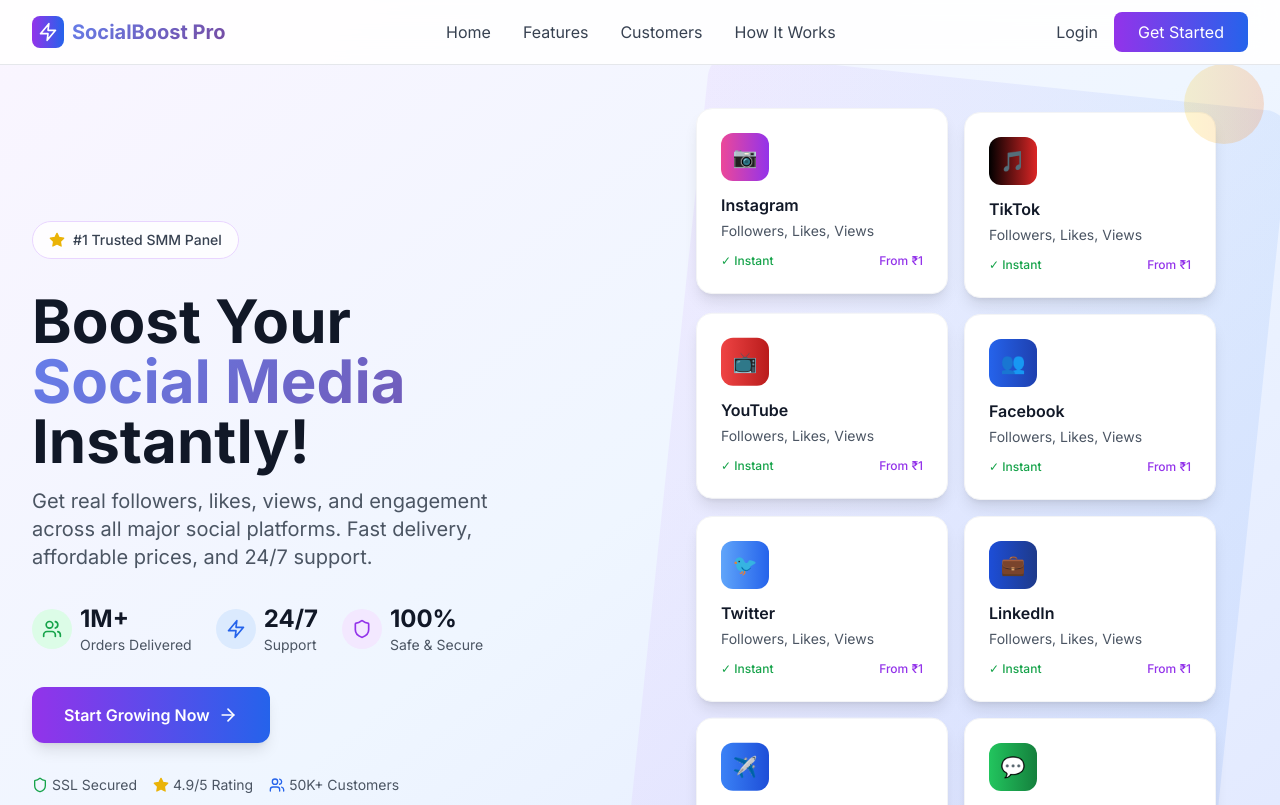
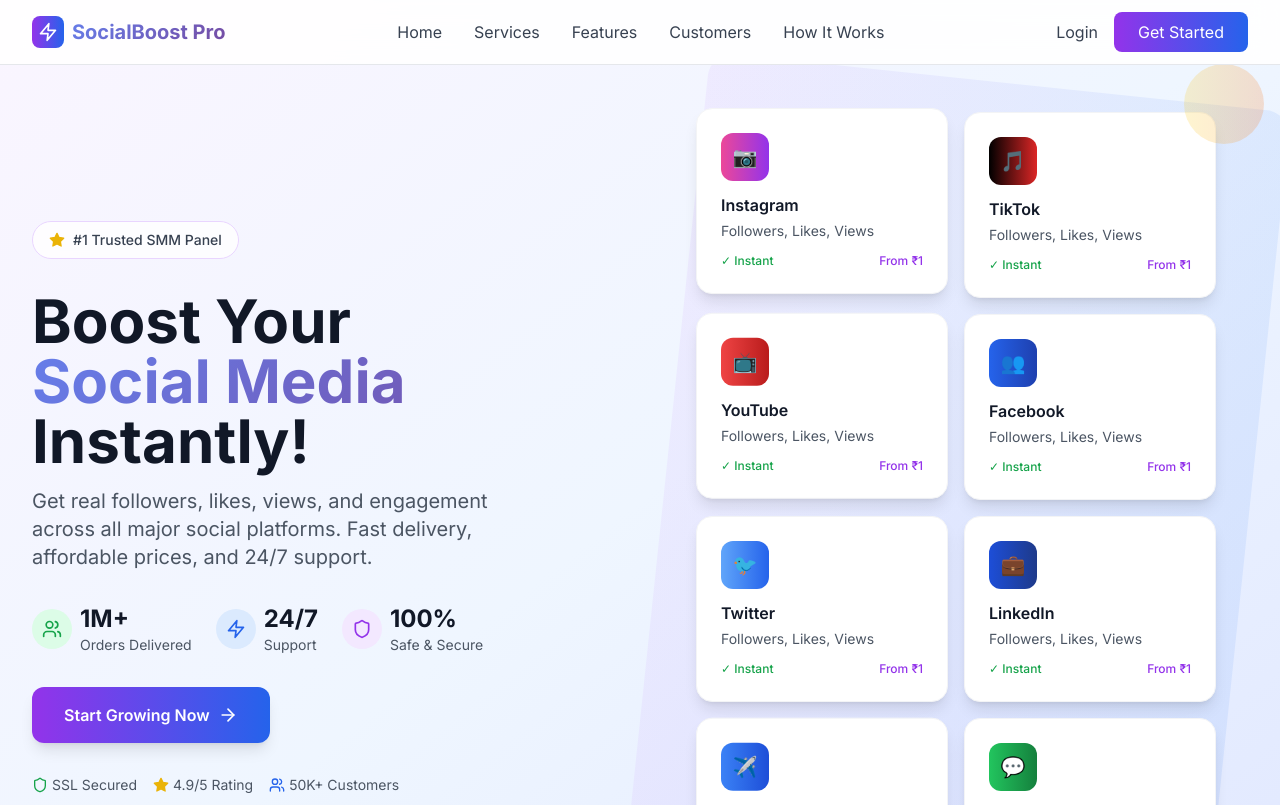
Before and after one commit to shresthpandey2004-jpg/smmnew, a React (Vite) app: page / in a window 1280 px wide. Shown: the top 805 px of the page. Built offline with nearby package versions, Linux system fonts and the light colour scheme.

Commit message:
Navigation updates: Services option is present in header

```diff
--- a/src/components/Header.tsx
+++ b/src/components/Header.tsx
@@ -30,6 +30,7 @@
           {/* Desktop Navigation */}
           <nav className="hidden md:flex items-center space-x-8">
             <Link to="/" className="text-gray-700 hover:text-purple-600 transition-colors">Home</Link>
+            <a href="#services" className="text-gray-700 hover:text-purple-600 transition-colors">Services</a>
             <a href="#features" className="text-gray-700 hover:text-purple-600 transition-colors">Features</a>
             <a href="#testimonials" className="text-gray-700 hover:text-purple-600 transition-colors">Customers</a>
             <a href="#how-it-works" className="text-gray-700 hover:text-purple-600 transition-colors">How It Works</a>
```
